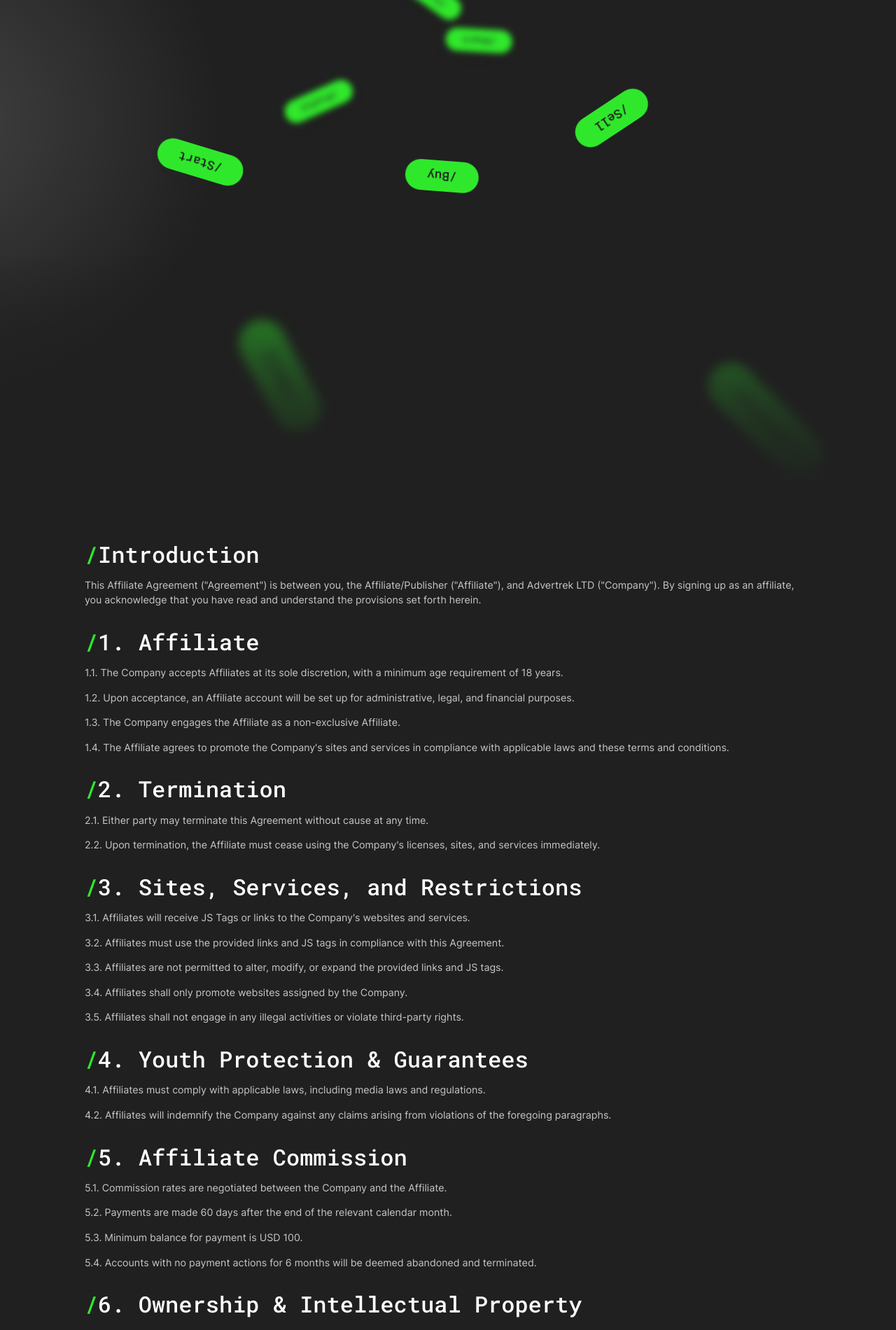
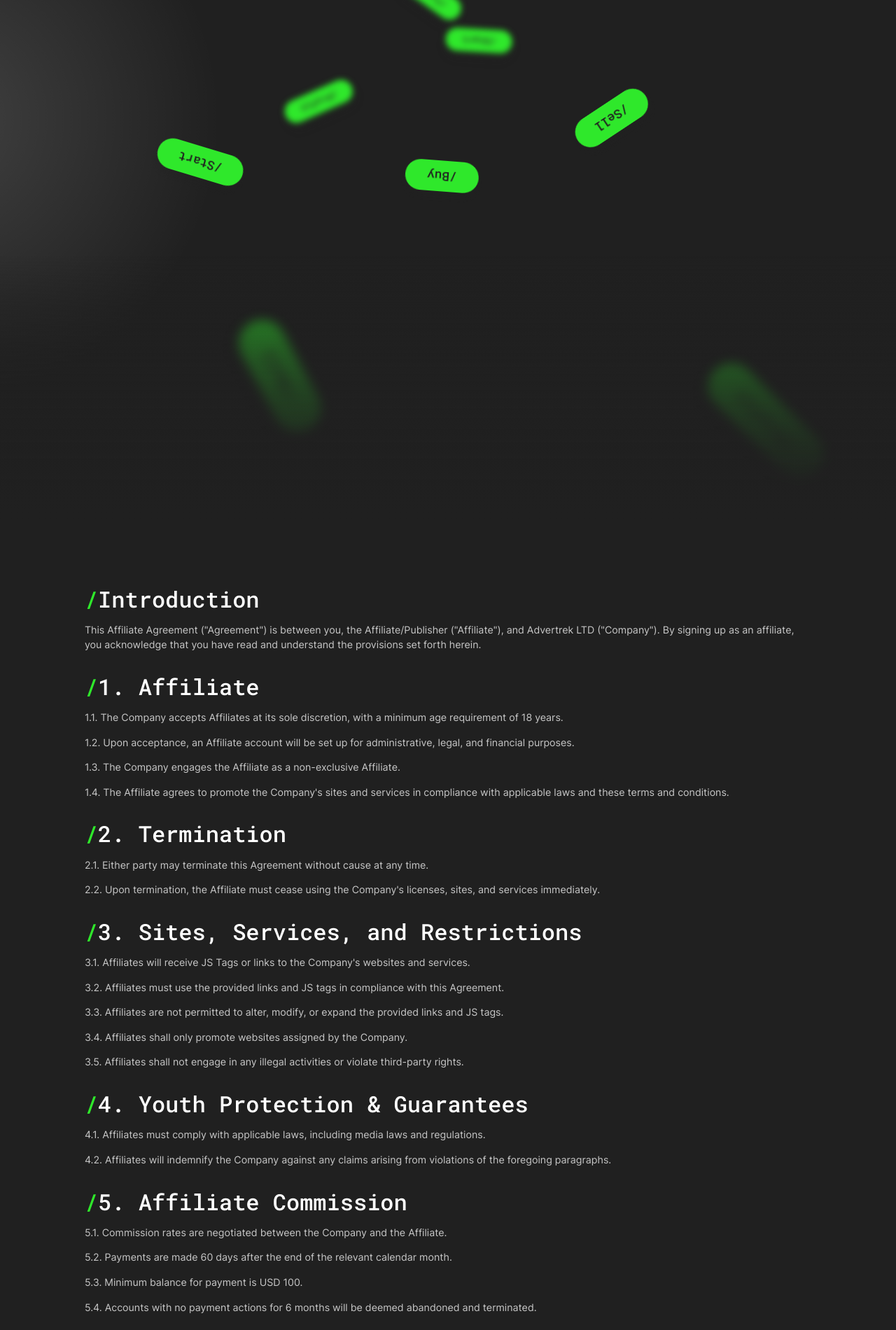
Before and after one commit to nigel-riss/trade-tracker-landing, a Next.js app: page /terms in a window 1280 px wide. Shown: the top 1900 px of the page at 70% size. Built offline with nearby package versions, Linux system fonts and the light colour scheme.

Commit message:
fix: change pages sctructure

```diff
--- a/src/styles/PolicySection.module.scss
+++ b/src/styles/PolicySection.module.scss
@@ -7,6 +7,11 @@
 
   // visual
   background-color: var(--dark);
+
+  @include atDesktopS {
+    // box model
+    padding: 4.5rem 1.25rem;
+  }
 }
 
 .content {
```
Also changed, not shown: src/pages/privacy/index.tsx (renamed from src/pages/privacy.tsx), src/pages/terms/index.tsx (renamed from src/pages/terms.tsx).
